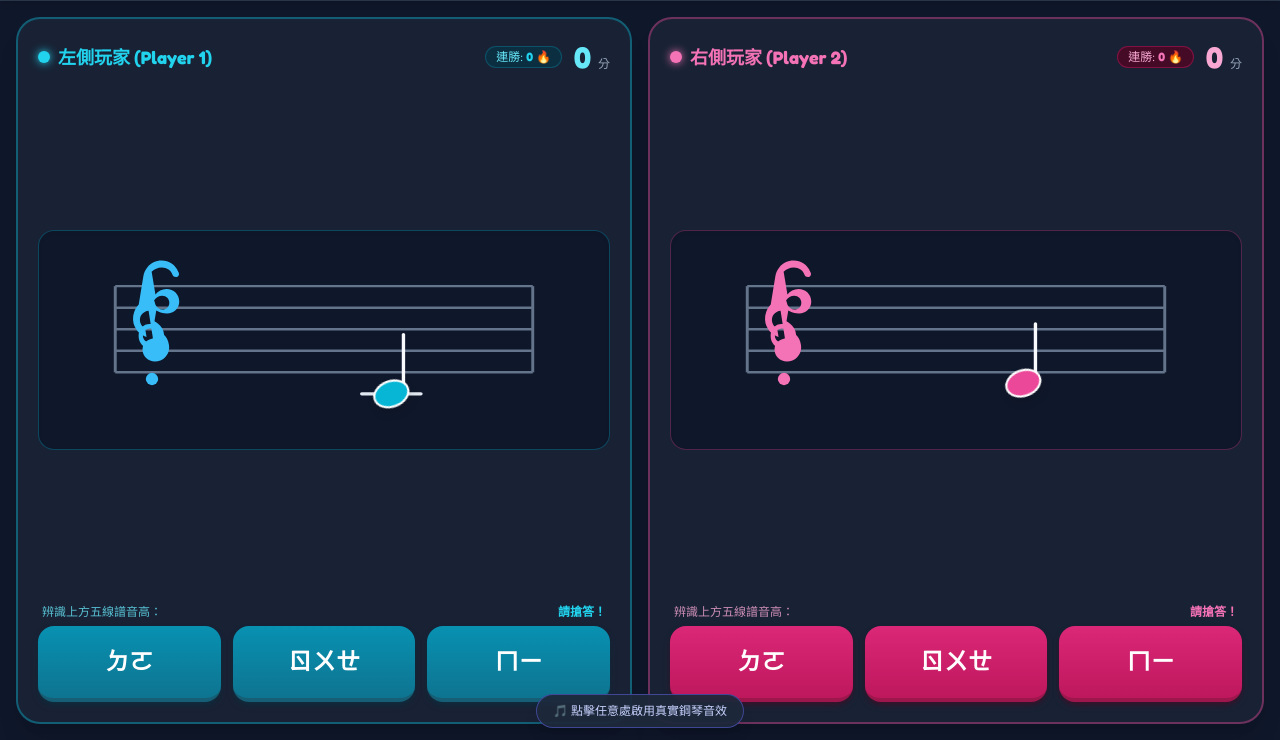
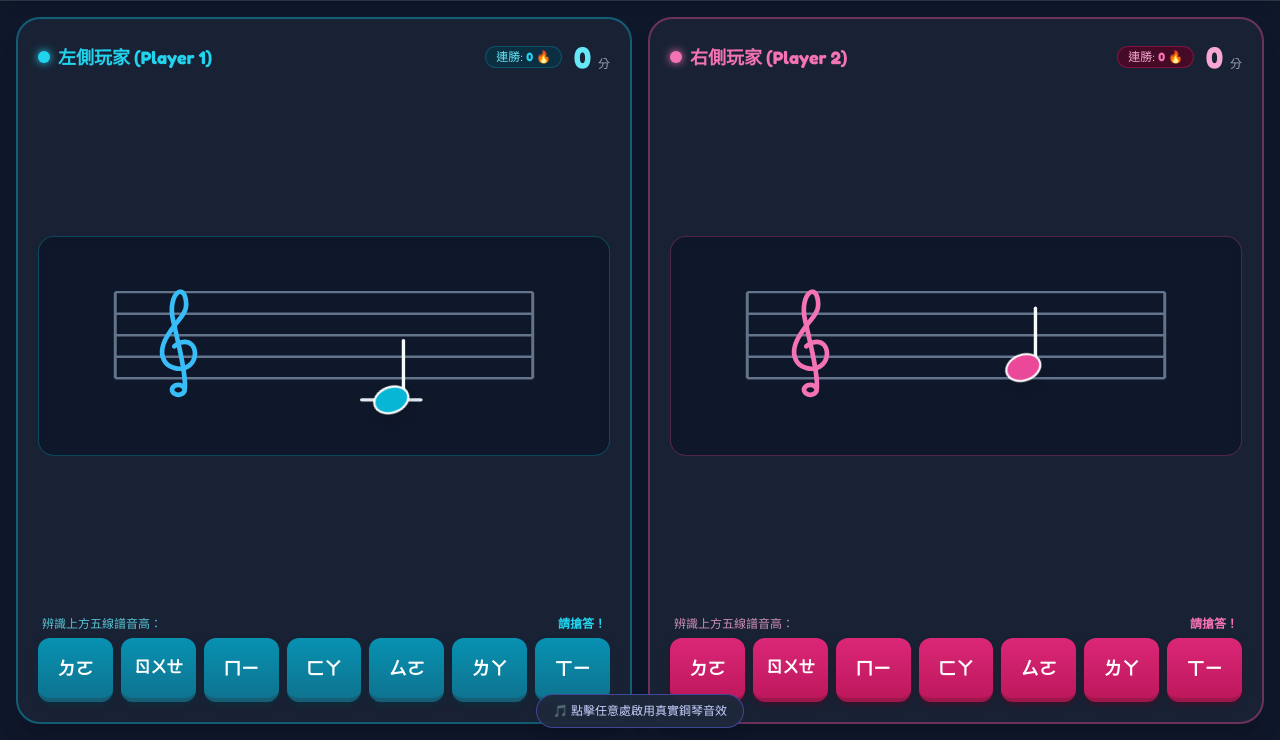
Before and after one commit to tienint-bot/do-re-mi-2px, a plain HTML site: page index.html in a window 1280 px wide. Shown: the part 60-800 px from the top of the page. Drawn offline with nearby package versions, Linux system fonts and the light colour scheme.

Commit message:
index.html

```diff
--- a/index.html
+++ b/index.html
@@ -3,7 +3,7 @@
 <head>
   <meta charset="UTF-8">
   <meta name="viewport" content="width=device-width, initial-scale=1.0, maximum-scale=1.0, user-scalable=no">
-  <title>五線譜音高雙人對決 (ㄉㄛ、ㄖㄨㄝ、ㄇㄧ)</title>
+  <title>五線譜音高雙人對決 (c1~c2)</title>
   <script src="https://cdn.tailwindcss.com"></script>
   <script src="https://cdnjs.cloudflare.com/ajax/libs/tone/14.8.49/Tone.min.js"></script>
   <script src="https://cdn.jsdelivr.net/npm/canvas-confetti@1.6.0/dist/confetti.browser.min.js"></script>
@@ -68,7 +68,7 @@
         <h1 class="font-black text-base sm:text-lg md:text-xl tracking-wide bg-gradient-to-r from-cyan-400 via-sky-300 to-pink-400 bg-clip-text text-transparent">
           五線譜音感大對決
         </h1>
-        <p class="text-xs text-slate-400 hidden sm:block">題目範圍：$c^1 \sim e^1$（僅限 ㄉㄛ、ㄖㄨㄝ、ㄇㄧ）</p>
+        <p class="text-xs text-slate-400 hidden sm:block">題目範圍：$c^1 \sim c^2$（先答對者得分，答錯對手可作答）</p>
       </div>
     </div>
 
@@ -142,10 +142,14 @@
           <span>辨識上方五線譜音高：</span>
           <span id="p1-prompt-hint" class="text-cyan-400 font-bold">請搶答！</span>
         </div>
-        <div id="p1-btn-group" class="grid grid-cols-3 gap-2 sm:gap-3">
-          <button data-player="1" data-note="ㄉㄛ" class="solfege-btn py-4 sm:py-5 px-2 rounded-2xl font-black text-lg sm:text-2xl bg-gradient-to-b from-cyan-600 to-cyan-700 hover:from-cyan-500 hover:to-cyan-600 active:scale-95 transition-all text-white shadow-md shadow-cyan-950/50 border-b-4 border-cyan-800">ㄉㄛ</button>
-          <button data-player="1" data-note="ㄖㄨㄝ" class="solfege-btn py-4 sm:py-5 px-2 rounded-2xl font-black text-lg sm:text-2xl bg-gradient-to-b from-cyan-600 to-cyan-700 hover:from-cyan-500 hover:to-cyan-600 active:scale-95 transition-all text-white shadow-md shadow-cyan-950/50 border-b-4 border-cyan-800">ㄖㄨㄝ</button>
-          <button data-player="1" data-note="ㄇㄧ" class="solfege-btn py-4 sm:py-5 px-2 rounded-2xl font-black text-lg sm:text-2xl bg-gradient-to-b from-cyan-600 to-cyan-700 hover:from-cyan-500 hover:to-cyan-600 active:scale-95 transition-all text-white shadow-md shadow-cyan-950/50 border-b-4 border-cyan-800">ㄇㄧ</button>
+        <div id="p1-btn-group" class="grid grid-cols-7 gap-1 sm:gap-2">
+          <button data-player="1" data-note="ㄉㄛ" class="solfege-btn py-3 sm:py-4 px-0.5 rounded-xl font-black text-xs sm:text-base md:text-lg bg-gradient-to-b from-cyan-600 to-cyan-700 hover:from-cyan-500 hover:to-cyan-600 active:scale-90 transition-all text-white shadow-md shadow-cyan-950/50 border-b-4 border-cyan-800">ㄉㄛ</button>
+          <button data-player="1" data-note="ㄖㄨㄝ" class="solfege-btn solfege-btn-re py-3 sm:py-4 px-0 rounded-xl font-black bg-gradient-to-b from-cyan-600 to-cyan-700 hover:from-cyan-500 hover:to-cyan-600 active:scale-90 transition-all text-white shadow-md shadow-cyan-950/50 border-b-4 border-cyan-800">ㄖㄨㄝ</button>
+          <button data-player="1" data-note="ㄇㄧ" class="solfege-btn py-3 sm:py-4 px-0.5 rounded-xl font-black text-xs sm:text-base md:text-lg bg-gradient-to-b from-cyan-600 to-cyan-700 hover:from-cyan-500 hover:to-cyan-600 active:scale-90 transition-all text-white shadow-md shadow-cyan-950/50 border-b-4 border-cyan-800">ㄇㄧ</button>
+          <button data-player="1" data-note="ㄈㄚ" class="solfege-btn py-3 sm:py-4 px-0.5 rounded-xl font-black text-xs sm:text-base md:text-lg bg-gradient-to-b from-cyan-600 to-cyan-700 hover:from-cyan-500 hover:to-cyan-600 active:scale-90 transition-all text-white shadow-md shadow-cyan-950/50 border-b-4 border-cyan-800">ㄈㄚ</button>
+          <button data-player="1" data-note="ㄙㄛ" class="solfege-btn py-3 sm:py-4 px-0.5 rounded-xl font-black text-xs sm:text-base md:text-lg bg-gradient-to-b from-cyan-600 to-cyan-700 hover:from-cyan-500 hover:to-cyan-600 active:scale-90 transition-all text-white shadow-md shadow-cyan-950/50 border-b-4 border-cyan-800">ㄙㄛ</button>
+          <button data-player="1" data-note="ㄌㄚ" class="solfege-btn py-3 sm:py-4 px-0.5 rounded-xl font-black text-xs sm:text-base md:text-lg bg-gradient-to-b from-cyan-600 to-cyan-700 hover:from-cyan-500 hover:to-cyan-600 active:scale-90 transition-all text-white shadow-md shadow-cyan-950/50 border-b-4 border-cyan-800">ㄌㄚ</button>
+          <button data-player="1" data-note="ㄒㄧ" class="solfege-btn py-3 sm:py-4 px-0.5 rounded-xl font-black text-xs sm:text-base md:text-lg bg-gradient-to-b from-cyan-600 to-cyan-700 hover:from-cyan-500 hover:to-cyan-600 active:scale-90 transition-all text-white shadow-md shadow-cyan-950/50 border-b-4 border-cyan-800">ㄒㄧ</button>
         </div>
       </div>
     </section>
@@ -188,10 +192,14 @@
           <span>辨識上方五線譜音高：</span>
           <span id="p2-prompt-hint" class="text-pink-400 font-bold">請搶答！</span>
         </div>
-        <div id="p2-btn-group" class="grid grid-cols-3 gap-2 sm:gap-3">
-          <button data-player="2" data-note="ㄉㄛ" class="solfege-btn py-4 sm:py-5 px-2 rounded-2xl font-black text-lg sm:text-2xl bg-gradient-to-b from-pink-600 to-pink-700 hover:from-pink-500 hover:to-pink-600 active:scale-95 transition-all text-white shadow-md shadow-pink-950/50 border-b-4 border-pink-800">ㄉㄛ</button>
-          <button data-player="2" data-note="ㄖㄨㄝ" class="solfege-btn py-4 sm:py-5 px-2 rounded-2xl font-black text-lg sm:text-2xl bg-gradient-to-b from-pink-600 to-pink-700 hover:from-pink-500 hover:to-pink-600 active:scale-95 transition-all text-white shadow-md shadow-pink-950/50 border-b-4 border-pink-800">ㄖㄨㄝ</button>
-          <button data-player="2" data-note="ㄇㄧ" class="solfege-btn py-4 sm:py-5 px-2 rounded-2xl font-black text-lg sm:text-2xl bg-gradient-to-b from-pink-600 to-pink-700 hover:from-pink-500 hover:to-pink-600 active:scale-95 transition-all text-white shadow-md shadow-pink-950/50 border-b-4 border-pink-800">ㄇㄧ</button>
+        <div id="p2-btn-group" class="grid grid-cols-7 gap-1 sm:gap-2">
+          <button data-player="2" data-note="ㄉㄛ" class="solfege-btn py-3 sm:py-4 px-0.5 rounded-xl font-black text-xs sm:text-base md:text-lg bg-gradient-to-b from-pink-600 to-pink-700 hover:from-pink-500 hover:to-pink-600 active:scale-90 transition-all text-white shadow-md shadow-pink-950/50 border-b-4 border-pink-800">ㄉㄛ</button>
+          <button data-player="2" data-note="ㄖㄨㄝ" class="solfege-btn solfege-btn-re py-3 sm:py-4 px-0 rounded-xl font-black bg-gradient-to-b from-pink-600 to-pink-700 hover:from-pink-500 hover:to-pink-600 active:scale-90 transition-all text-white shadow-md shadow-pink-950/50 border-b-4 border-pink-800">ㄖㄨㄝ</button>
+          <button data-player="2" data-note="ㄇㄧ" class="solfege-btn py-3 sm:py-4 px-0.5 rounded-xl font-black text-xs sm:text-base md:text-lg bg-gradient-to-b from-pink-600 to-pink-700 hover:from-pink-500 hover:to-pink-600 active:scale-90 transition-all text-white shadow-md shadow-pink-950/50 border-b-4 border-pink-800">ㄇㄧ</button>
+          <button data-player="2" data-note="ㄈㄚ" class="solfege-btn py-3 sm:py-4 px-0.5 rounded-xl font-black text-xs sm:text-base md:text-lg bg-gradient-to-b from-pink-600 to-pink-700 hover:from-pink-500 hover:to-pink-600 active:scale-90 transition-all text-white shadow-md shadow-pink-950/50 border-b-4 border-pink-800">ㄈㄚ</button>
+          <button data-player="2" data-note="ㄙㄛ" class="solfege-btn py-3 sm:py-4 px-0.5 rounded-xl font-black text-xs sm:text-base md:text-lg bg-gradient-to-b from-pink-600 to-pink-700 hover:from-pink-500 hover:to-pink-600 active:scale-90 transition-all text-white shadow-md shadow-pink-950/50 border-b-4 border-pink-800">ㄙㄛ</button>
+          <button data-player="2" data-note="ㄌㄚ" class="solfege-btn py-3 sm:py-4 px-0.5 rounded-xl font-black text-xs sm:text-base md:text-lg bg-gradient-to-b from-pink-600 to-pink-700 hover:from-pink-500 hover:to-pink-600 active:scale-90 transition-all text-white shadow-md shadow-pink-950/50 border-b-4 border-pink-800">ㄌㄚ</button>
+          <button data-player="2" data-note="ㄒㄧ" class="solfege-btn py-3 sm:py-4 px-0.5 rounded-xl font-black text-xs sm:text-base md:text-lg bg-gradient-to-b from-pink-600 to-pink-700 hover:from-pink-500 hover:to-pink-600 active:scale-90 transition-all text-white shadow-md shadow-pink-950/50 border-b-4 border-pink-800">ㄒㄧ</button>
         </div>
       </div>
     </section>
@@ -272,17 +280,17 @@
     // Line 5 (F5) -> y = 35
     // Line 4 (D5) -> y = 51
     // Line 3 (B4) -> y = 67
-    // Note list from c1 to e1 (Treble Clef C4 to E4)
-    // 5 lines:
-    // Line 5 (F5) -> y = 35
-    // Line 4 (D5) -> y = 51
-    // Line 3 (B4) -> y = 67
     // Line 2 (G4) -> y = 83 (Clef spiral center)
     // Line 1 (E4) -> y = 99
     const NOTE_POOL = [
       { id: 'C4', name: 'c1 (中央 C)', solfege: 'ㄉㄛ', freq: 'C4', step: -2, hasLedgerBelow: true },
       { id: 'D4', name: 'd1 (下加一間)', solfege: 'ㄖㄨㄝ', freq: 'D4', step: -1, hasLedgerBelow: false },
-      { id: 'E4', name: 'e1 (第一線)', solfege: 'ㄇㄧ', freq: 'E4', step: 0, hasLedgerBelow: false }
+      { id: 'E4', name: 'e1 (第一線)', solfege: 'ㄇㄧ', freq: 'E4', step: 0, hasLedgerBelow: false },
+      { id: 'F4', name: 'f1 (第一間)', solfege: 'ㄈㄚ', freq: 'F4', step: 1, hasLedgerBelow: false },
+      { id: 'G4', name: 'g1 (第二線)', solfege: 'ㄙㄛ', freq: 'G4', step: 2, hasLedgerBelow: false },
+      { id: 'A4', name: 'a1 (第二間)', solfege: 'ㄌㄚ', freq: 'A4', step: 3, hasLedgerBelow: false },
+      { id: 'B4', name: 'b1 (第三線)', solfege: 'ㄒㄧ', freq: 'B4', step: 4, hasLedgerBelow: false },
+      { id: 'C5', name: 'c2 (第三間)', solfege: 'ㄉㄛ', freq: 'C5', step: 5, hasLedgerBelow: false }
     ];
 
     // Global duel game state
@@ -338,14 +346,38 @@
 
       /*
         Standard Classical G-Clef (Treble Clef):
-        Carefully tuned SVG path where the main inner spiral wraps exactly around y = 83 (2nd line G4).
+        5 Staff Lines:
+        Line 5 (top)    : y = 35
+        Line 4          : y = 51
+        Line 3 (middle) : y = 67
+        Line 2 (G-line) : y = 83  <- Spiral center precisely aligns here
+        Line 1 (bottom) : y = 99
+
+        Using calibrated viewBox coordinates:
+        - Top loop extends gracefully up to y = 16 (well above Line 5 at y = 35) before curving back down
+        - Center spiral perfectly wraps around y = 83 (2nd line)
+        - Bottom spiral teardrop terminates below Line 1
       */
       const standardTrebleClefPath = `
-        <g fill="${clefColor}" transform="translate(36, 12) scale(0.88)">
-          <path d="M24.8 62.3 C23.1 59.5 20.2 58.1 16.4 58.1 C11.3 58.1 7.2 62.2 7.2 68.3 C7.2 74.2 11.5 78.9 17.5 78.9 C23.8 78.9 28.7 74.1 28.7 67.8 C28.7 62.4 25.4 58.3 20.6 55.7 L 22.1 46.8 C 24.8 48.3 27.9 49.3 31.2 49.3 C37.1 49.3 41.5 45.1 41.5 39.2 C41.5 33.1 36.8 28.6 30.7 28.6 C26.9 28.6 23.5 30.4 21.4 33.3 L 18.2 13.9 C20.3 11.8 23.4 10.4 26.8 10.4 C31.1 10.4 34.6 12.8 35.8 16.6 C36.2 17.8 37.3 18.5 38.6 18.5 C40.1 18.5 41.3 17.3 41.3 15.8 C41.3 15.1 41.0 14.4 40.5 13.8 C38.3 8.3 32.9 4.6 26.6 4.6 C21.8 4.6 17.4 6.8 14.5 10.4 C12.8 12.5 11.7 15.0 11.2 17.7 L 7.3 41.6 C5.6 43.4 4.3 45.6 3.4 48.1 C2.0 52.0 2.2 56.4 3.9 60.3 C5.8 64.6 9.4 67.8 13.9 69.1 L 12.7 61.6 C10.1 60.5 8.3 57.9 8.3 54.8 C8.3 50.8 11.4 47.4 15.6 47.0 L 19.3 70.3 C14.4 70.8 10.5 74.7 10.5 79.7 C10.5 85.3 15.2 89.8 21.0 89.8 C27.6 89.8 33.0 84.7 33.0 77.8 C33.0 70.9 28.8 65.5 22.8 63.3 L 24.8 62.3 Z M 20.3 38.1 C 21.8 35.8 24.3 34.2 27.2 34.2 C 30.5 34.2 33.1 36.7 33.1 40.1 C 33.1 43.4 30.6 45.9 27.4 45.9 C 24.8 45.9 22.6 44.3 21.5 42.1 L 20.3 38.1 Z M 16.7 73.6 C 13.4 73.6 10.8 70.9 10.8 67.7 C 10.8 64.4 13.4 61.8 16.7 61.8 C 19.1 61.8 21.2 63.2 22.1 65.4 L 16.7 73.6 Z"/>
-          <!-- Bottom hanging drop terminal -->
-          <circle cx="18.5" cy="104.5" r="5.2"/>
-        </g>
+        <svg x="32" y="15" width="80" height="116" viewBox="0 0 459.889 459.889" fill="${clefColor}">
+          <path d="M310.138,274.839c0.197-18.678-5.973-35.675-16.929-46.63c-14.351-14.351-36.018-17.934-56.75-11.495
+            c-4.476-19.904-9.113-39.879-13.671-59.445c3.706-4.763,7.307-9.278,10.782-13.634c24.694-30.958,42.536-53.327,38.402-92.602
+            c-3.566-33.879-15.748-45.525-25.339-49.33c-9.226-3.661-19.637-1.357-28.558,6.321c-20.27,17.447-35.488,64.636-21,127.011
+            c1.346,5.795,2.711,11.657,4.089,17.571c-8.521,11.282-17.693,24.235-26.945,39.363c-28.073,45.896-26.966,79.653-21.094,99.891
+            c5.945,20.491,19.521,37.243,37.244,45.959c17.589,8.65,35.056,12.09,51.405,10.454c2.894,19.703,4.808,37.689,5.328,53.007
+            c-5.372-2.577-11.572-4.057-18.175-4.057c-20.402,0-37,14.056-37,31.333c0,17.277,16.598,31.333,37,31.333
+            c19.905,0,34.485-13.283,36.596-26.11c3.518-21.373,1.309-53.042-4.184-90.106c10.505-3.993,20.278-10.368,28.993-19.083
+            C302.716,312.209,309.934,294.075,310.138,274.839z M231.124,23.182c1.796-1.546,4.242-3.184,6.544-3.184
+            c0.542,0,1.076,0.091,1.592,0.295c4.51,1.789,10.573,11.46,12.822,32.833c3.276,31.12-10.81,48.779-34.147,78.036
+            c-0.314,0.395-0.631,0.791-0.949,1.191c-0.143-0.615-0.286-1.229-0.428-1.842C203.191,72.96,218.399,34.136,231.124,23.182z
+            M199.197,319.871c-12.503-6.149-22.545-18.704-26.863-33.585c-6.811-23.475-0.259-52.48,18.948-83.882
+            c5.385-8.804,10.688-16.774,15.862-24.109c3.581,15.446,7.216,31.268,10.761,47.138c-4.702,3.035-9.2,6.646-13.377,10.822
+            c-3.905,3.905-3.905,10.237,0,14.142c3.906,3.906,10.236,3.906,14.143,0c1.275-1.276,2.59-2.482,3.935-3.618
+            c6.114,28.214,11.741,56.122,16.068,81.861C226.39,329.63,213.119,326.718,199.197,319.871z M228.929,439.889
+            c-9.056,0-17-5.296-17-11.333c0-6.037,7.944-11.333,17-11.333s17,5.296,17,11.333C245.929,434.594,237.985,439.889,228.929,439.889z
+            M276.192,310.449c-5.612,5.612-11.656,9.945-18.074,12.99c-4.641-27.383-10.698-57.018-17.317-87.194
+            c14.282-5.016,28.927-3.234,38.267,6.106C293.442,256.725,294.97,291.67,276.192,310.449z"/>
+        </svg>
       `;
 
       return `
```
